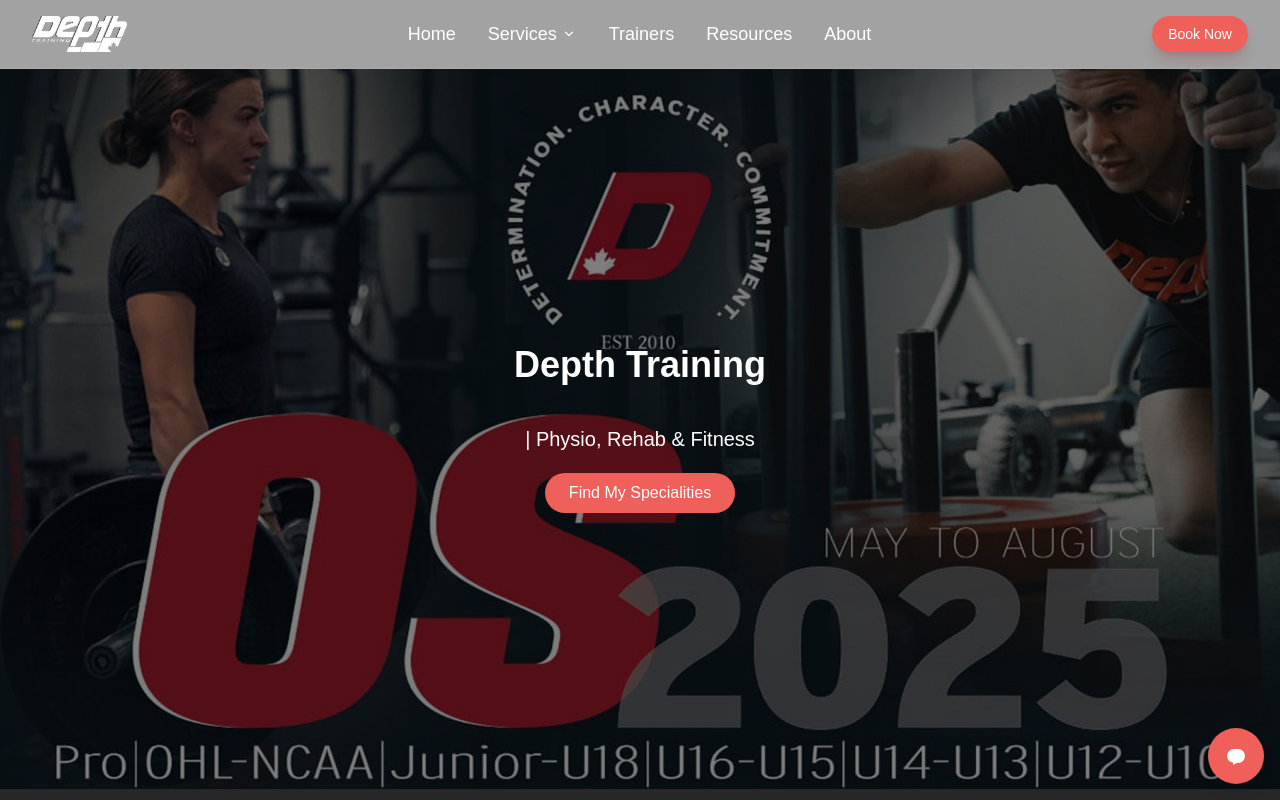
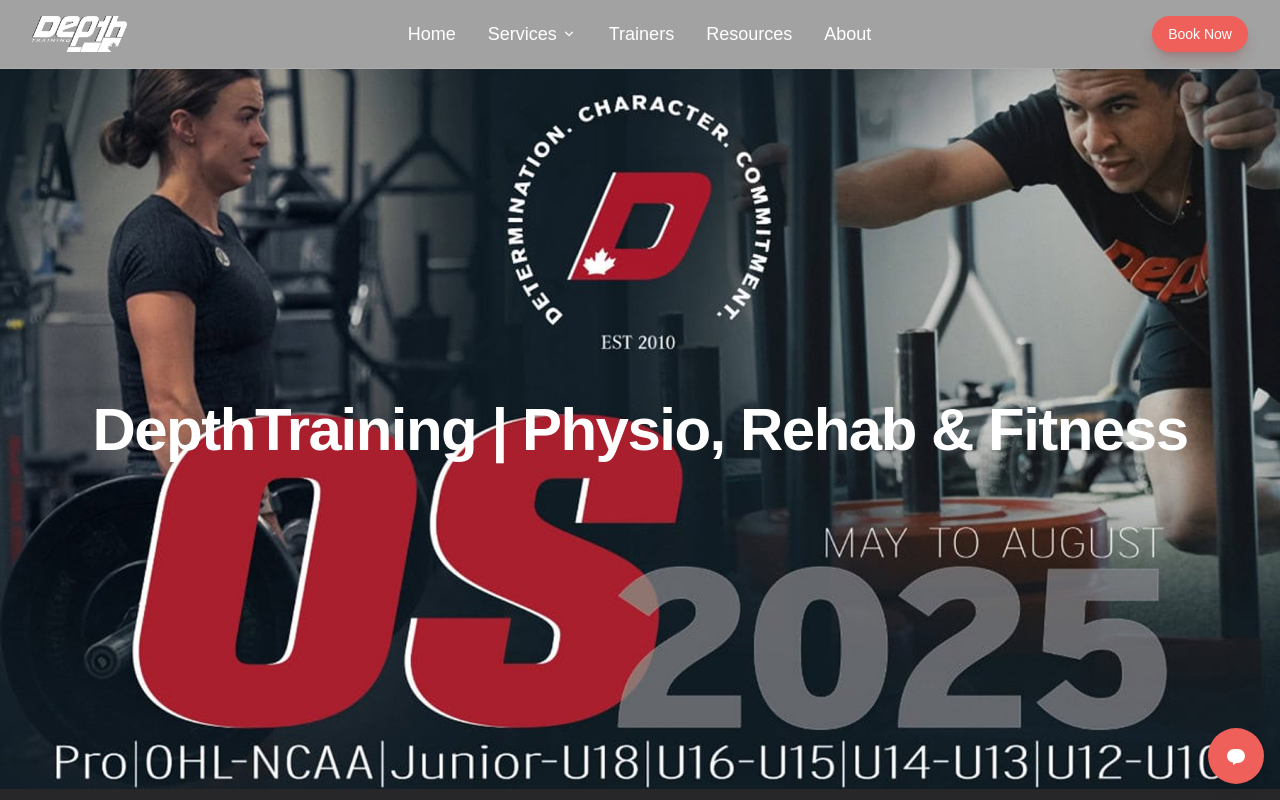
Before and after one commit to shishir95/depth-training-frontend, a Next.js app: page /home in a window 1280 px wide. Shown: the top 800 px of the page. Built offline with nearby package versions, Linux system fonts and the light colour scheme.

Commit message:
animation title updated

```diff
--- a/src/app/home/page.jsx
+++ b/src/app/home/page.jsx
@@ -20,9 +20,9 @@
   return (
     <div className="home-page">
       <Header />
-      <Hero {...heroContents} />
+      <HeroTitleAnimation />
       {[...Array(1)].map((_, i) => (
-        <AnimationScroll key={i} delay={i * 0.0}>
+        <AnimationScroll key={i} delay={i * 0.2}>
           <FindSpecialtiesSection />
           <TeamSection />
           <ReviewsSection />
```
